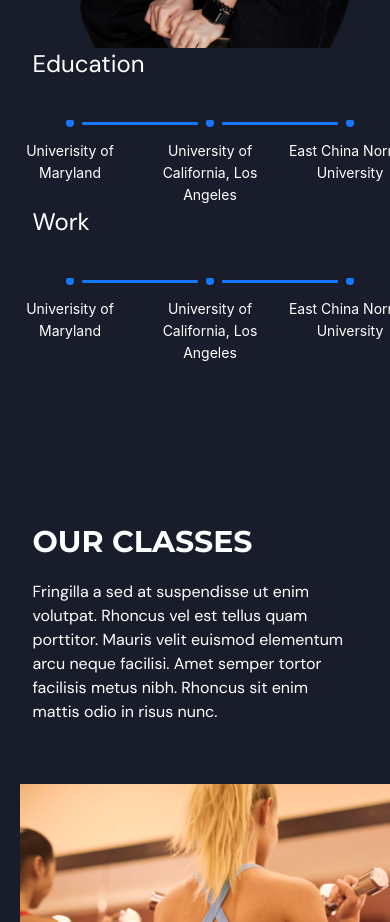
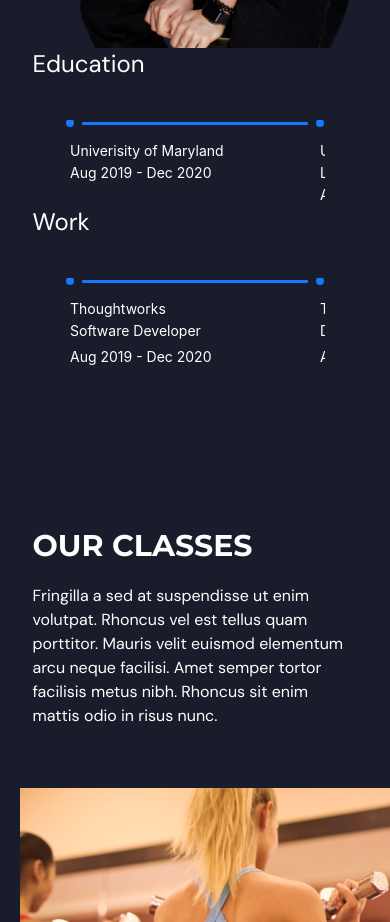
Before and after one commit to Zhuofan-Zhang/Zhuofan-Zhang.github.io, a React (Vite) app: page / in a window 390 px wide. Shown: the part 1160-2082 px from the top of the page. Built offline with nearby package versions, Linux system fonts and the light colour scheme.

Commit message:
fix navbar and modify experience

```diff
--- a/src/scenes/experiences/Experiences.tsx
+++ b/src/scenes/experiences/Experiences.tsx
@@ -10,15 +10,30 @@ type Props = {
 
 const Experiences: React.FC<Props> = ({setSelectedPage}: Props) => {
     const isAboveMediumScreens = useMediaQuery("(min-width: 1060px)");
-    const steps = [
+    const education = [
         {
             title: 'Univerisity of Maryland',
+            description: 'Aug 2019 - Dec 2020',
         },
         {
             title: 'University of California, Los Angeles',
+            description: 'Aug - Sep 2017',
         },
         {
             title: 'East China Normal University',
+            description: 'Sep 2015 - Jun 2019',
+        }
+    ];
+    const work = [
+        {
+            title: 'Thoughtworks',
+            position: 'Software Developer',
+            description: 'Aug 2019 - Dec 2020',
+        },
+        {
+            title: 'Tencent',
+            position: 'Data Analysis Intern',
+            description: 'Aug - Sep 2017',
         }
     ];
 
@@ -30,7 +45,7 @@ const Experiences: React.FC<Props> = ({setSelectedPage}: Props) => {
                 )
                 : (
                     <div>
-                        <StepsComponent educations={steps} work={steps}/>
+                        <StepsComponent educations={education} work={work}/>
                     </div>)
             }
         </section>
--- a/src/scenes/experiences/StepsComponent.css
+++ b/src/scenes/experiences/StepsComponent.css
@@ -1,4 +1,12 @@
-.ant-steps .ant-steps-item-finish>.ant-steps-item-container>.ant-steps-item-content>.ant-steps-item-title {
+.ant-steps .ant-steps-item-finish > .ant-steps-item-container > .ant-steps-item-content > .ant-steps-item-title,
+.ant-steps.ant-steps-label-vertical .ant-steps-item-subtitle,
+.ant-steps .ant-steps-item-finish > .ant-steps-item-container > .ant-steps-item-content > .ant-steps-item-description {
     white-space: initial;
     color: white;
+    text-align: left;
 }
+.ant-steps.ant-steps-dot.ant-steps-small .ant-steps-item-content {
+    text-align: left;
+    width: 250px;
+    padding-left: 70px;
+}
--- a/src/scenes/experiences/StepsComponent.tsx
+++ b/src/scenes/experiences/StepsComponent.tsx
@@ -7,6 +7,7 @@ const {Step} = Steps;
 
 type StepData = {
     title: string;
+    position?: string;
     description?: string;
 };
 
@@ -23,16 +24,16 @@ const StepsComponent: React.FC<StepsComponentProps> = ({educations, work}) => {
                 className="mx-auto text-2xl w-5/6 gap-5 items-center justify-center md:flex md:h-full pb-10">Education
             </div>
             <Steps progressDot current={educations.length} direction="horizontal" responsive={false} size="small"
-                   className="whitespace-nowrap md:flex md:h-full w-full" style={{overflowX: "scroll"}}>
+                   className="whitespace-nowrap md:flex md:h-full w-5/6" style={{overflowX: "scroll"}}>
                 {educations.map((step, index) => (
                     <Step className="step-content" key={index} title={step.title} description={step.description}/>
                 ))}
             </Steps>
             <div className="mx-auto text-2xl w-5/6 gap-5 items-center justify-center md:flex md:h-full pb-10">Work</div>
             <Steps progressDot current={work.length} direction="horizontal" responsive={false} size="small"
-                   className="whitespace-nowrap md:flex md:h-full w-full" style={{overflowX: "scroll"}}>
+                   className="whitespace-nowrap md:flex md:h-full w-5/6" style={{overflowX: "scroll"}}>
                 {work.map((step, index) => (
-                    <Step className="step-content" key={index} title={step.title} description={step.description}/>
+                    <Step className="step-content" key={index} title={step.title} subTitle={step.position} description={step.description}/>
                 ))}
             </Steps>
         </div>
--- /dev/null
+++ b/src/scenes/navbar/MenuItems.tsx
@@ -0,0 +1,42 @@
+import Link from "./Link";
+import {SelectedPage} from "../../shared/types";
+
+type Props = {
+    className: string;
+    selectedPage: SelectedPage;
+    setSelectedPage: (value: SelectedPage) => void;
+};
+
+const MenuItems = ({className, selectedPage, setSelectedPage}: Props) => {
+    return (
+        <div className={className}>
+            <Link
+                page="Home"
+                selectedPage={selectedPage}
+                setSelectedPage={setSelectedPage}
+            />
+            <Link
+                page="Experiences"
+                selectedPage={selectedPage}
+                setSelectedPage={setSelectedPage}
+            />
+            <Link
+                page="Portfolios"
+                selectedPage={selectedPage}
+                setSelectedPage={setSelectedPage}
+            />
+            <Link
+                page="Blogs"
+                selectedPage={selectedPage}
+                setSelectedPage={setSelectedPage}
+            />
+            <Link
+                page="Contacts"
+                selectedPage={selectedPage}
+                setSelectedPage={setSelectedPage}
+            />
+        </div>
+    )
+}
+
+export default MenuItems;
--- a/src/scenes/navbar/Navbar.tsx
+++ b/src/scenes/navbar/Navbar.tsx
@@ -1,9 +1,9 @@
-import { useState } from "react";
-import { Bars3Icon, XMarkIcon } from "@heroicons/react/24/solid";
+import {useState} from "react";
+import {Bars3Icon, XMarkIcon} from "@heroicons/react/24/solid";
 import NameLogo from "@/assets/NameLogo.png";
-import Link from "./Link";
-import { SelectedPage } from "@/shared/types";
+import {SelectedPage} from "@/shared/types";
 import useMediaQuery from "@/shared/helpers";
+import MenuItems from "./MenuItems";
 
 type Props = {
     isTopOfPage: boolean;
@@ -11,7 +11,7 @@ type Props = {
     setSelectedPage: (value: SelectedPage) => void;
 };
 
-const Navbar = ({ isTopOfPage, selectedPage, setSelectedPage }: Props) => {
+const Navbar = ({isTopOfPage, selectedPage, setSelectedPage}: Props) => {
     const flexBetween = "flex items-center justify-between";
     const [isMenuToggled, setIsMenuToggled] = useState<boolean>(false);
     const isAboveMediumScreens = useMediaQuery("(min-width: 1060px)");
@@ -25,37 +25,14 @@ const Navbar = ({ isTopOfPage, selectedPage, setSelectedPage }: Props) => {
                 <div className={`${flexBetween} mx-auto w-5/6`}>
                     <div className={`${flexBetween} w-full gap-16 `}>
                         {/* LEFT SIDE */}
-            <img alt="logo" src={NameLogo} />
+                        <img alt="logo" src={NameLogo}/>
 
                         {/* RIGHT SIDE */}
                         {isAboveMediumScreens ? (
                             <div className={`${flexBetween} w-full`}>
                                 <div className={`${flexBetween} gap-20 text-m`}>
-                  <Link
-                    page="Home"
-                    selectedPage={selectedPage}
-                    setSelectedPage={setSelectedPage}
-                  />
-                  <Link
-                    page="Experiences"
-                    selectedPage={selectedPage}
-                    setSelectedPage={setSelectedPage}
-                  />
-                  <Link
-                    page="Portfolios"
-                    selectedPage={selectedPage}
-                    setSelectedPage={setSelectedPage}
-                  />
-                  <Link
-                    page="Blogs"
-                    selectedPage={selectedPage}
-                    setSelectedPage={setSelectedPage}
-                  />
-                  <Link
-                    page="Contacts"
-                    selectedPage={selectedPage}
-                    setSelectedPage={setSelectedPage}
-                  />
+                                    <MenuItems className={`${flexBetween} gap-20 text-m`} selectedPage={selectedPage}
+                                               setSelectedPage={setSelectedPage}/>
                                 </div>
                             </div>
                         ) : (
@@ -63,7 +40,7 @@ const Navbar = ({ isTopOfPage, selectedPage, setSelectedPage }: Props) => {
                                 className="rounded-full bg-secondary-500 p-2"
                                 onClick={() => setIsMenuToggled(!isMenuToggled)}
                             >
-                <Bars3Icon className="h-6 w-6 text-white" />
+                                <Bars3Icon className="h-6 w-6 text-white"/>
                             </button>
                         )}
                     </div>
@@ -76,32 +53,14 @@ const Navbar = ({ isTopOfPage, selectedPage, setSelectedPage }: Props) => {
                     {/* CLOSE ICON */}
                     <div className="flex justify-end p-12">
                         <button onClick={() => setIsMenuToggled(!isMenuToggled)}>
-              <XMarkIcon className="h-6 w-6 text-gray-400" />
+                            <XMarkIcon className="h-6 w-6 text-gray-400"/>
                         </button>
                     </div>
 
                     {/* MENU ITEMS */}
-          <div className="ml-[33%] flex flex-col gap-10 text-2xl">
-            <Link
-              page="Home"
-              selectedPage={selectedPage}
-              setSelectedPage={setSelectedPage}
-            />
-            <Link
-              page="Benefits"
-              selectedPage={selectedPage}
-              setSelectedPage={setSelectedPage}
-            />
-            <Link
-              page="Our Classes"
-              selectedPage={selectedPage}
-              setSelectedPage={setSelectedPage}
-            />
-            <Link
-              page="Contact Us"
-              selectedPage={selectedPage}
-              setSelectedPage={setSelectedPage}
-            />
+                    <div>
+                        <MenuItems className="ml-[33%] flex flex-col gap-10 text-2xl" selectedPage={selectedPage}
+                                   setSelectedPage={setSelectedPage}/>
                     </div>
                 </div>
             )}
```
Lines whose indentation alone changed are shown as unchanged.
